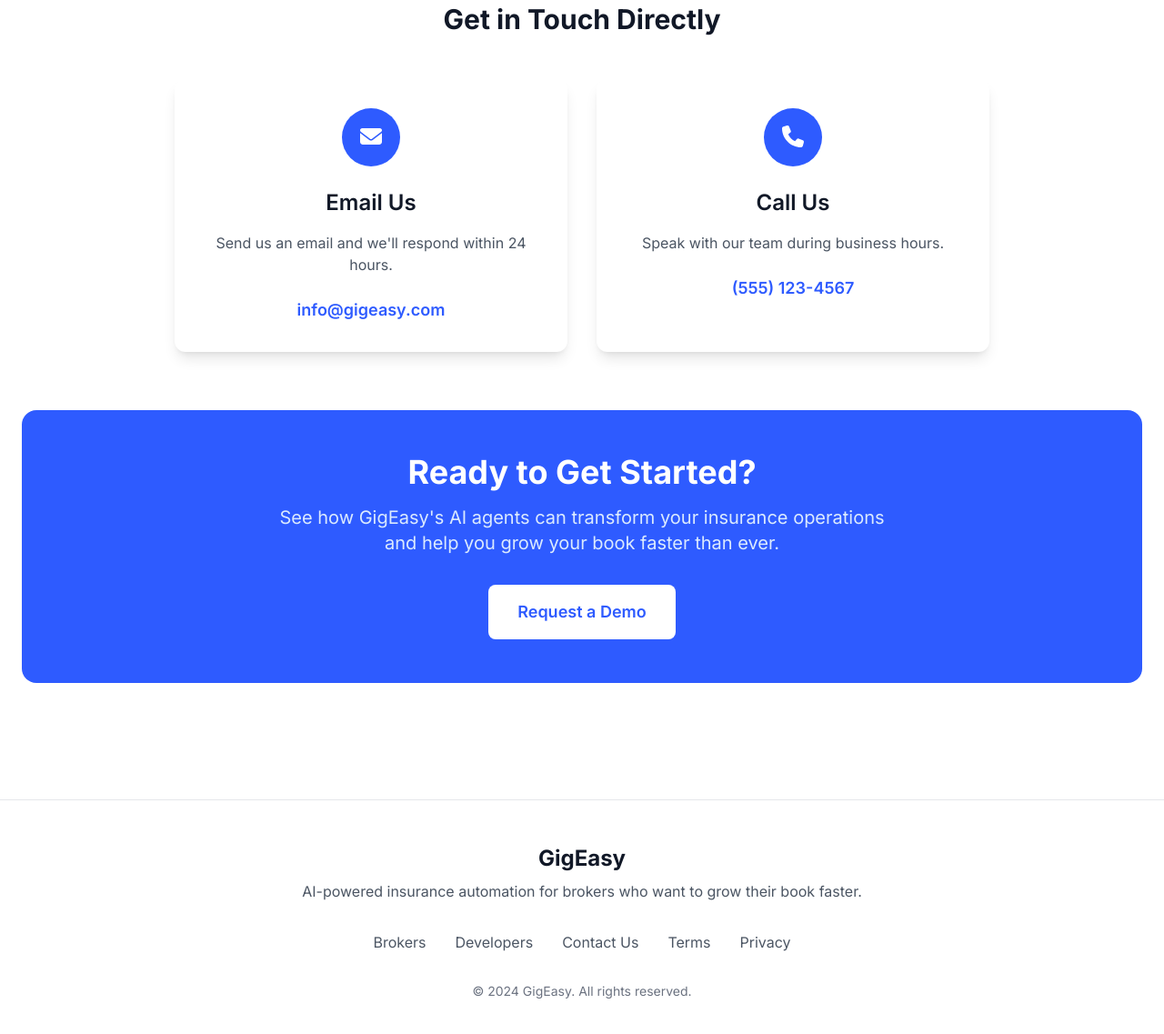
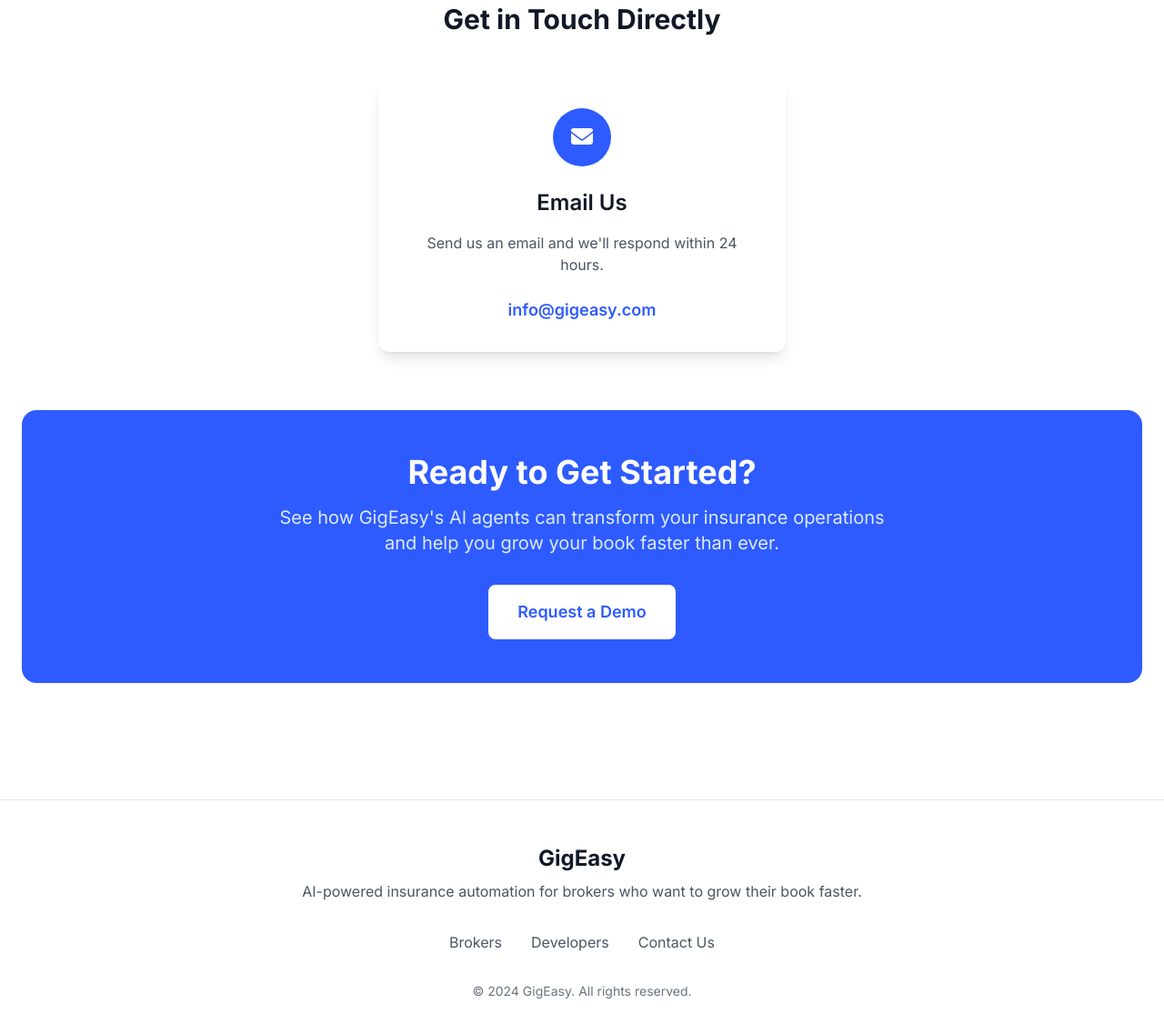
Before and after one commit to GigEasy-ORG/broker-website, a plain HTML site: page contact.html in a window 1280 px wide. Shown: the part 981-2118 px from the top of the page at 91% size. Drawn offline with nearby package versions, Linux system fonts and the light colour scheme.

Commit message:
removing fixes

```diff
--- a/contact.html
+++ b/contact.html
@@ -215,9 +215,9 @@
        Get in Touch Directly
       </h2>
 
-      <div class="grid md:grid-cols-2 gap-8">
+      <div class="flex justify-center">
        <!-- Email Contact -->
-       <div class="bg-white rounded-xl shadow-lg p-8 text-center">
+       <div class="bg-white rounded-xl shadow-lg p-8 text-center max-w-md">
         <div
          class="w-16 h-16 bg-primary rounded-full flex items-center justify-center mx-auto mb-6"
         >
@@ -232,25 +232,6 @@
          class="text-primary text-lg font-semibold hover:text-blue-700 transition"
         >
          info@gigeasy.com
-        </a>
-       </div>
-
-       <!-- Phone Contact -->
-       <div class="bg-white rounded-xl shadow-lg p-8 text-center">
-        <div
-         class="w-16 h-16 bg-primary rounded-full flex items-center justify-center mx-auto mb-6"
-        >
-         <i class="fa-solid fa-phone text-white text-2xl"></i>
-        </div>
-        <h3 class="text-2xl font-semibold text-gray-900 mb-4">Call Us</h3>
-        <p class="text-gray-600 mb-6">
-         Speak with our team during business hours.
-        </p>
-        <a
-         href="tel:+15551234567"
-         class="text-primary text-lg font-semibold hover:text-blue-700 transition"
-        >
-         (555) 123-4567
         </a>
        </div>
       </div>
@@ -305,13 +286,6 @@
        href="contact.html"
        class="text-gray-600 hover:text-primary cursor-pointer"
        >Contact Us</a
-      >
-
-      <a href="#" class="text-gray-600 hover:text-primary cursor-pointer"
-       >Terms</a
-      >
-      <a href="#" class="text-gray-600 hover:text-primary cursor-pointer"
-       >Privacy</a
       >
      </div>
 
```
Also changed, not shown: brokers.html (+1 -3 lines), developers.html (+0 -2 lines), index.html (+4 -14 lines).
